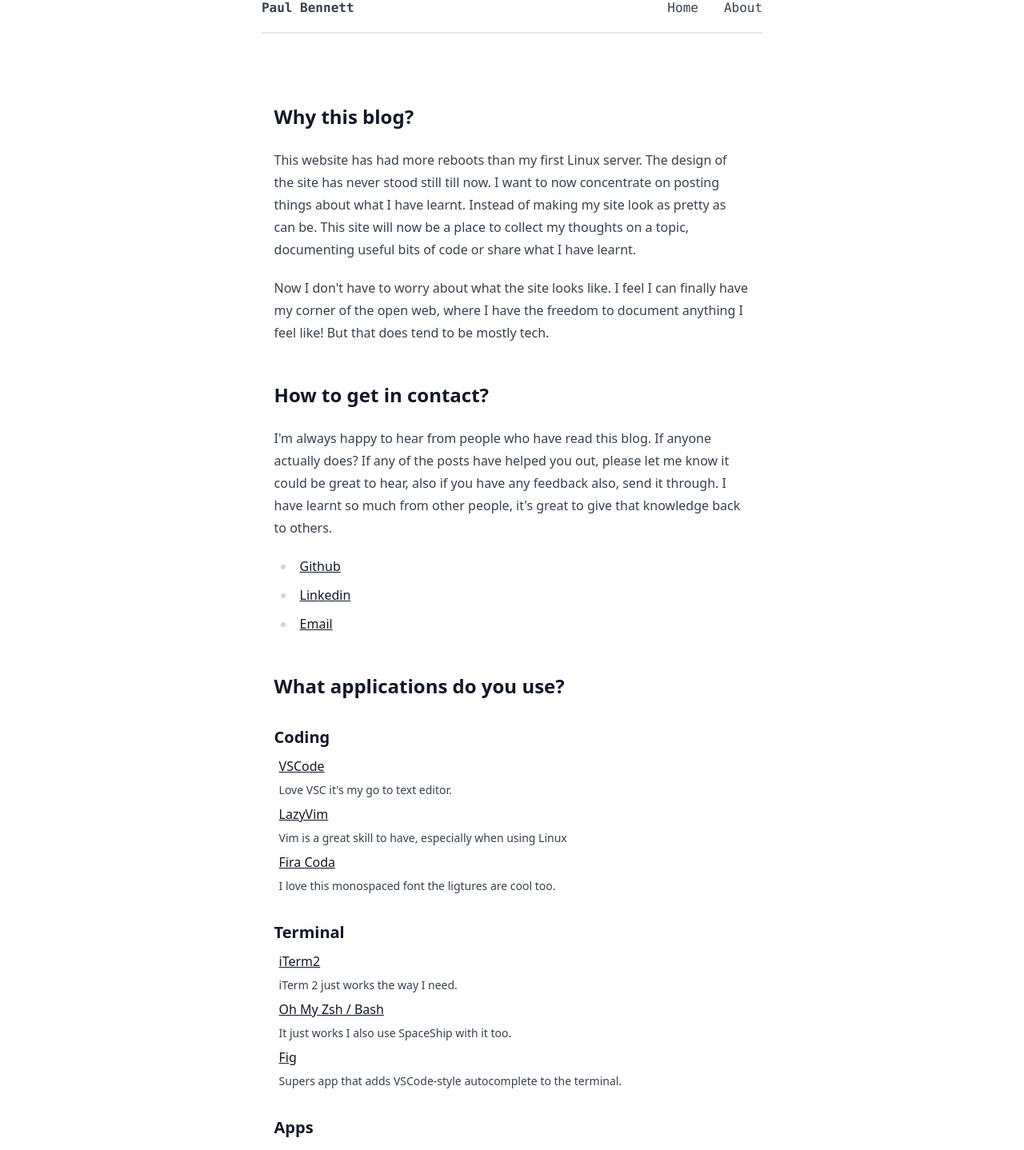
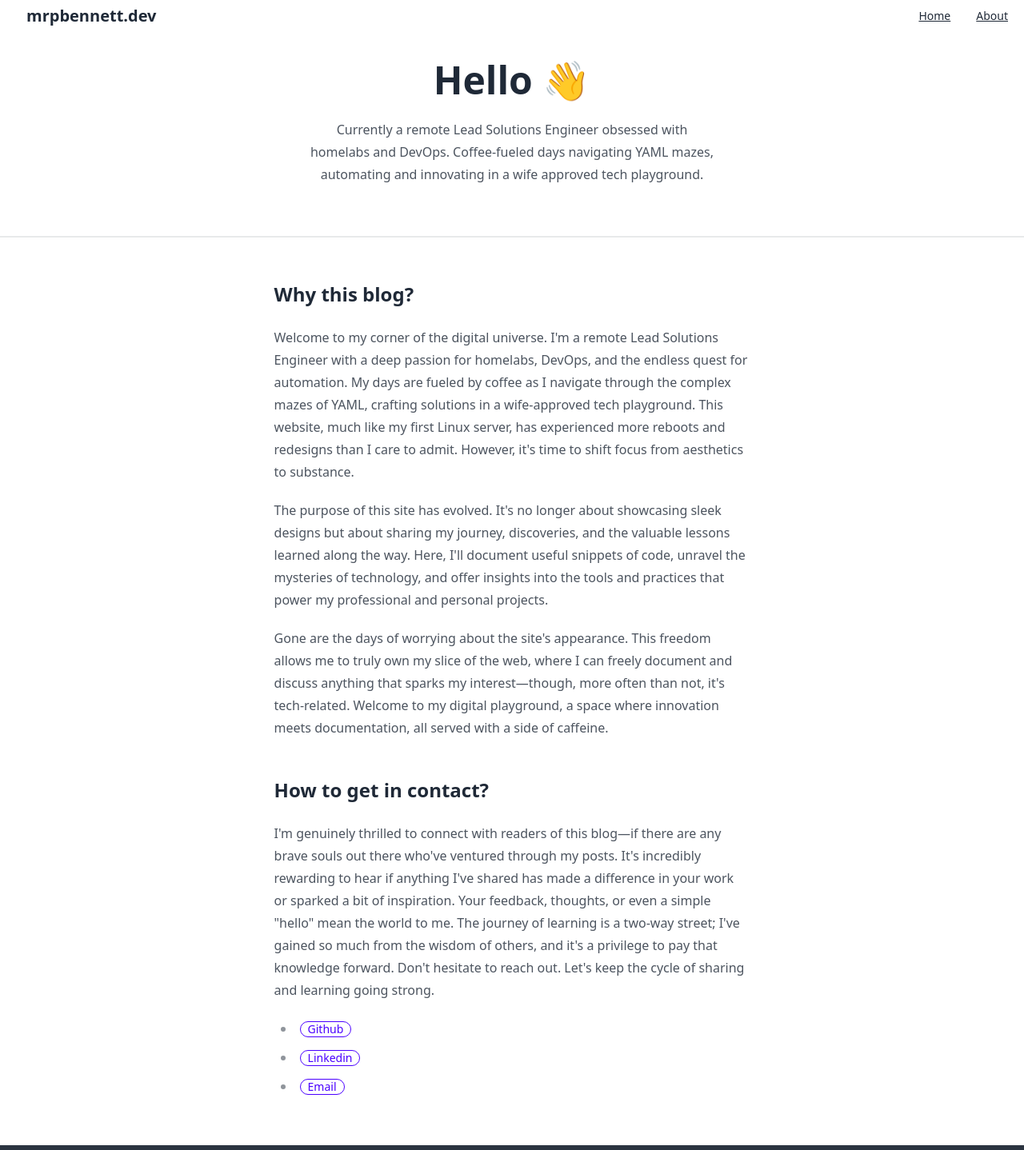
Before and after one commit to mrpbennett/personal-blog, a Next.js app: page /about in a window 1280 px wide. Shown: the part 20-1458 px from the top of the page at 80% size. Built offline with nearby package versions, Linux system fonts and the light colour scheme.

Commit message:
daisyui changes and re-wording

```diff
--- a/components/footer.jsx
+++ b/components/footer.jsx
@@ -1,13 +1,17 @@
-import React, {Suspense} from 'react'
+import React from 'react'
 import Social from './social'
 
 export default function Footer() {
   return (
-    <footer className="container prose mt-10 flex items-center justify-between border-t-2 py-4 font-mono">
-      <div className="text-sm" suppressHydrationWarning={true}>
-        <Suspense>Paul Bennett {new Date().getFullYear}</Suspense>
-      </div>
-      <Social />
+    <footer className="footer mt-10 items-center bg-neutral p-4 text-neutral-content">
+      <aside className=" grid-flow-col items-center">
+        <p suppressHydrationWarning={true}>
+          Paul Bennett {new Date().getFullYear}
+        </p>
+      </aside>
+      <nav className="grid-flow-col gap-4 md:place-self-center md:justify-self-end">
+        <Social />
+      </nav>
     </footer>
   )
 }
--- a/components/header.jsx
+++ b/components/header.jsx
@@ -16,16 +16,33 @@ const links = [
 
 export default function Header() {
   return (
-    <div className="container prose mb-10 flex items-center justify-between border-b-2 py-4 font-mono">
-      <div className="font-bold">Paul Bennett</div>
-      <div>
-        <nav className="flex space-x-8">
-          {links.map(l => (
-            <Link key={l.id} href={l.url} passHref>
-              <span className="link">{l.name}</span>
-            </Link>
-          ))}
-        </nav>
+    // <div className="container prose mb-10 flex items-center justify-between border-b-2 py-4 font-mono">
+    //   <div className="font-bold">Paul Bennett</div>
+    //   <div>
+    // <nav className="flex space-x-8">
+    //   {links.map(l => (
+    //     <Link key={l.id} href={l.url} passHref>
+    //       <span className="link">{l.name}</span>
+    //     </Link>
+    //   ))}
+    // </nav>
+    //   </div>
+    // </div>
+
+    <div className="container navbar bg-base-100">
+      <div className="navbar bg-base-100">
+        <div className="flex-1">
+          <a className="btn btn-ghost text-xl">mrpbennett.dev</a>
+        </div>
+        <div className="flex-none">
+          <ul className="menu menu-horizontal space-x-8 px-1">
+            {links.map(l => (
+              <Link key={l.id} href={l.url} passHref>
+                <span className="link">{l.name}</span>
+              </Link>
+            ))}
+          </ul>
+        </div>
       </div>
     </div>
   )
--- a/components/tools.jsx
+++ b/components/tools.jsx
@@ -3,10 +3,11 @@ import {apps, coding, terminal} from '../data/toolData'
 
 export default function ToolsSection() {
   return (
-    <>
-      <div className="">
-        <div>
-          <h3 className="">Coding</h3>
+    <div className="space-y-4">
+      <div className="collapse bg-base-200">
+        <input type="radio" name="my-accordion-1" />
+        <div className="collapse-title text-xl font-medium">Coding</div>
+        <div className="collapse-content">
           <ul className="p-0">
             {coding.map(c => (
               <li key={c.name} className="flex flex-col text-base">
@@ -18,9 +19,11 @@ export default function ToolsSection() {
             ))}
           </ul>
         </div>
-
-        <div>
-          <h3 className="">Terminal</h3>
+      </div>
+      <div className="collapse bg-base-200">
+        <input type="radio" name="my-accordion-1" />
+        <div className="collapse-title text-xl font-medium">Terminal</div>
+        <div className="collapse-content">
           <ul className="p-0">
             {terminal.map(t => (
               <li key={t.name} className="flex flex-col text-base">
@@ -32,8 +35,11 @@ export default function ToolsSection() {
             ))}
           </ul>
         </div>
-        <div>
-          <h3 className="">Apps</h3>
+      </div>
+      <div className="collapse bg-base-200">
+        <input type="radio" name="my-accordion-1" />
+        <div className="collapse-title text-xl font-medium">Apps</div>
+        <div className="collapse-content">
           <ul className="p-0">
             {apps.map(a => (
               <li key={a.name} className="flex flex-col text-base">
@@ -46,6 +52,6 @@ export default function ToolsSection() {
           </ul>
         </div>
       </div>
-    </>
+    </div>
   )
 }
--- a/layouts/layoutMain.jsx
+++ b/layouts/layoutMain.jsx
@@ -18,7 +18,9 @@ export default function Layout({children, title = ''}) {
 
       <Header />
 
-      <main className="container prose flex-grow">{children}</main>
+      <main className="container mx-auto flex-grow px-4 md:px-0">
+        {children}
+      </main>
 
       <Footer />
     </div>
--- a/package.json
+++ b/package.json
@@ -23,6 +23,7 @@
   "devDependencies": {
     "@tailwindcss/typography": "^0.5.7",
     "autoprefixer": "^10.4.11",
+    "daisyui": "^4.7.2",
     "eslint": "8.23.1",
     "eslint-config-next": "12.3.0",
     "eslint-config-prettier": "^8.5.0",
--- a/pages/about.jsx
+++ b/pages/about.jsx
@@ -1,5 +1,4 @@
 import React from 'react'
-import Tools from '../components/tools'
 import Layout from '../layouts/layoutMain'
 
 const social = [
@@ -20,22 +19,51 @@ const social = [
 export default function About() {
   return (
     <Layout title="About">
+      <div className="hero">
+        <div className="hero-content text-center">
+          <div className="max-w-lg">
+            <h1 className="text-5xl font-bold">Hello 👋</h1>
+            <p className="prose py-6">
+              Currently a remote Lead Solutions Engineer obsessed with homelabs
+              and DevOps. Coffee-fueled days navigating YAML mazes, automating
+              and innovating in a wife approved tech playground.
+            </p>
+          </div>
+        </div>
+      </div>
+
+      <div className="divider"></div>
+
+      <div className="container prose">
         <section>
           <h2>Why this blog?</h2>
           <p>
-          This website has had more reboots than my first Linux server. The
-          design of the site has never stood still till now. I want to now
-          concentrate on posting things about what I have learnt. Instead of
-          making my site look as pretty as can be. This site will now be a place
-          to collect my thoughts on a topic, documenting useful bits of code or
-          share what I have learnt.
+            Welcome to my corner of the digital universe. I&apos;m a remote Lead
+            Solutions Engineer with a deep passion for homelabs, DevOps, and the
+            endless quest for automation. My days are fueled by coffee as I
+            navigate through the complex mazes of YAML, crafting solutions in a
+            wife-approved tech playground. This website, much like my first
+            Linux server, has experienced more reboots and redesigns than I care
+            to admit. However, it&apos;s time to shift focus from aesthetics to
+            substance.
           </p>
 
           <p>
-          Now I don&apos;t have to worry about what the site looks like. I feel
-          I can finally have my corner of the open web, where I have the freedom
-          to document anything I feel like! But that does tend to be mostly
-          tech.
+            The purpose of this site has evolved. It&apos;s no longer about
+            showcasing sleek designs but about sharing my journey, discoveries,
+            and the valuable lessons learned along the way. Here, I&apos;ll
+            document useful snippets of code, unravel the mysteries of
+            technology, and offer insights into the tools and practices that
+            power my professional and personal projects.
+          </p>
+
+          <p>
+            Gone are the days of worrying about the site&apos;s appearance. This
+            freedom allows me to truly own my slice of the web, where I can
+            freely document and discuss anything that sparks my interest—though,
+            more often than not, it&apos;s tech-related. Welcome to my digital
+            playground, a space where innovation meets documentation, all served
+            with a side of caffeine.
           </p>
         </section>
 
@@ -43,18 +71,26 @@ export default function About() {
           <h2>How to get in contact?</h2>
 
           <p>
-          I&apos;m always happy to hear from people who have read this blog. If
-          anyone actually does? If any of the posts have helped you out, please
-          let me know it could be great to hear, also if you have any feedback
-          also, send it through. I have learnt so much from other people,
-          it&apos;s great to give that knowledge back to others.
+            I&apos;m genuinely thrilled to connect with readers of this blog—if
+            there are any brave souls out there who&apos;ve ventured through my
+            posts. It&apos;s incredibly rewarding to hear if anything I&apos;ve
+            shared has made a difference in your work or sparked a bit of
+            inspiration. Your feedback, thoughts, or even a simple
+            &quot;hello&quot; mean the world to me. The journey of learning is a
+            two-way street; I&apos;ve gained so much from the wisdom of others,
+            and it&apos;s a privilege to pay that knowledge forward. Don&apos;t
+            hesitate to reach out. Let&apos;s keep the cycle of sharing and
+            learning going strong.
           </p>
 
           <div>
             <ul className="">
               {social.map(l => (
                 <li key={l.name}>
-                <a href={l.url} className="link">
+                  <a
+                    href={l.url}
+                    className="badge badge-primary badge-outline no-underline hover:badge-secondary hover:badge-outline"
+                  >
                     {l.name}
                   </a>
                 </li>
@@ -62,12 +98,7 @@ export default function About() {
             </ul>
           </div>
         </section>
-
-      <section>
-        <h2>What applications do you use?</h2>
-
-        <Tools />
-      </section>
+      </div>
     </Layout>
   )
 }
--- a/pages/posts/[slug].jsx
+++ b/pages/posts/[slug].jsx
@@ -53,7 +53,7 @@ export default function Posts({post}) {
       </Head>
 
       <div>
-        <div className="">
+        <div className="container prose">
           <div>
             <Moment format="MMMM D,  YYYY" className="">
               {date}
--- a/tailwind.config.js
+++ b/tailwind.config.js
@@ -29,5 +29,5 @@ module.exports = {
       },
     },
   },
-  plugins: [require('@tailwindcss/typography')],
+  plugins: [require('@tailwindcss/typography'), require('daisyui')],
 }
```
Also changed, not shown: pages/index.jsx (+36 -12 lines), 1 other file (tests, documents, lock files or other folders). Lines whose indentation alone changed are shown as unchanged.
